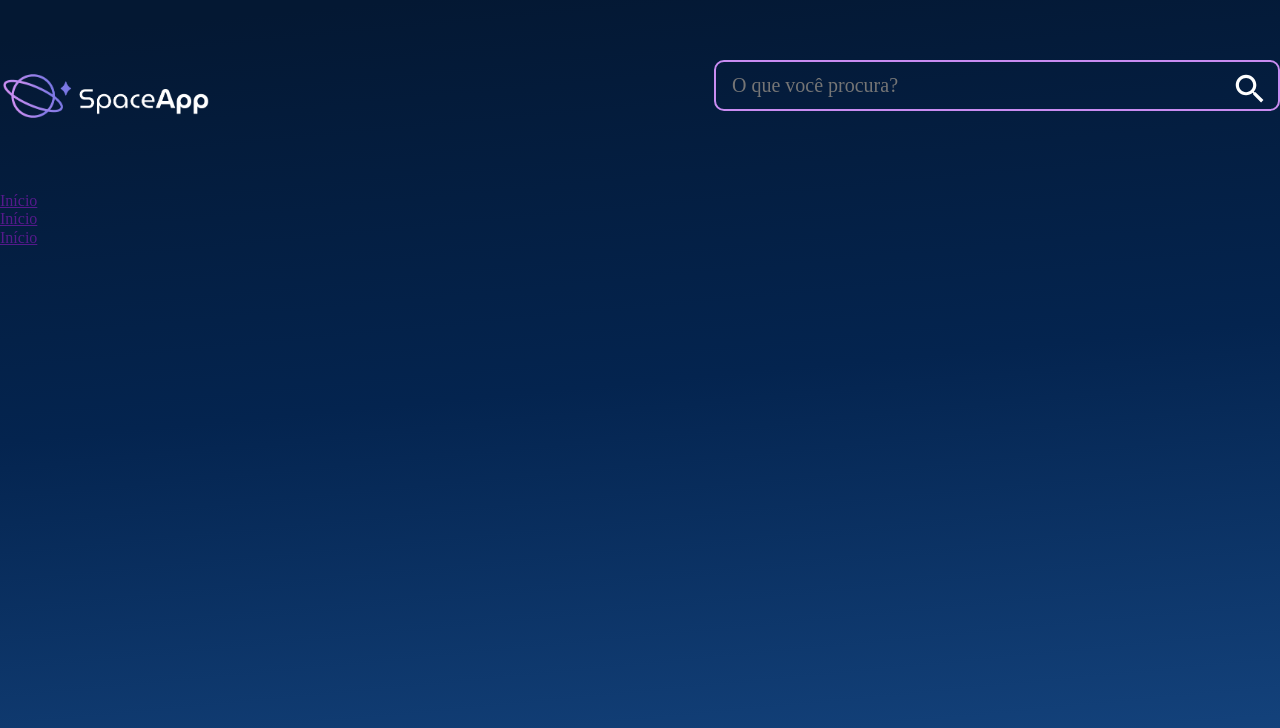
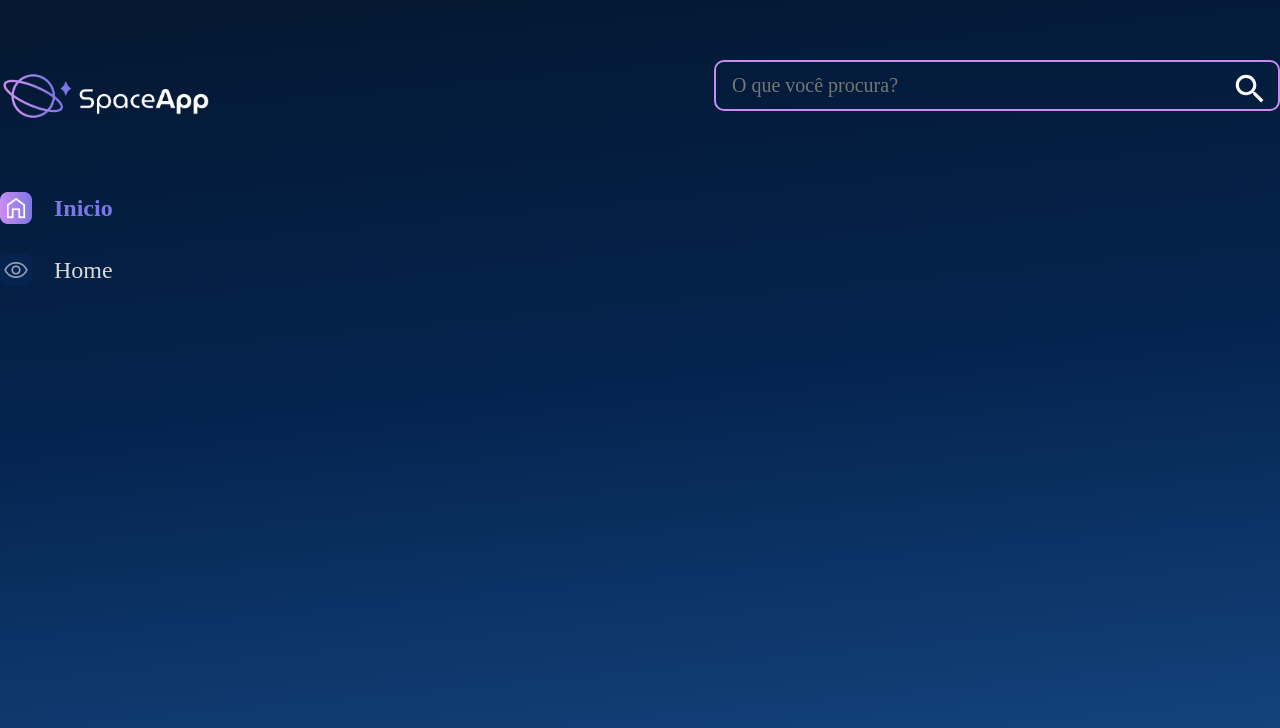
Before and after one commit to Joaolucas00/react-js, a React (Vite) app in the folder space-app/: page / in a window 1280 px wide. Shown: the top 728 px of the page. Built offline with nearby package versions, Linux system fonts and the light colour scheme.

Commit message:
barra lateral

```diff
--- /dev/null
+++ b/space-app/src/componentes/BarraLateral/ItemNav/index.jsx
@@ -0,0 +1,25 @@
+import styled from "styled-components"
+
+const ItemListaEstilizado = styled.li`
+    font-size: 24px;
+    line-height: 29px;
+    margin-bottom: 30px;
+    cursor: pointer;
+    color: ${ props => props.$ativo ? '#7B78E5' : '#D9D9D9' };
+    font-weight: ${ props => props.$ativo ? 'bold' : 300};
+    display: flex;
+    align-items: center;
+    gap: 22px;
+`
+
+
+const ItemNav = ({children, iconeAtivo, iconeInativo, ativo = false}) => {
+    return (
+            <ItemListaEstilizado $ativo={ativo}>
+            <img src={ativo ? iconeAtivo : iconeInativo} alt="icone"/>
+            {children}
+            </ItemListaEstilizado>
+    )
+}
+
+export default ItemNav
--- a/space-app/src/componentes/BarraLateral/index.jsx
+++ b/space-app/src/componentes/BarraLateral/index.jsx
@@ -1,4 +1,5 @@
 import styled from "styled-components"
+import ItemNav from "./ItemNav"
 
 const ListaEstilizada = styled.ul`
     list-style: none;
@@ -13,15 +14,15 @@ const BarraLateral = () => {
         <aside>
             <nav>
                 <ListaEstilizada>
-                    <li>
-                        <a href="">Início</a>
-                    </li>
-                    <li>
-                        <a href="">Início</a>
-                    </li>
-                    <li>
-                        <a href="">Início</a>
-                    </li>
+                    <ItemNav
+                        iconeInativo="/icones/home-inativo.png"
+                        iconeAtivo="/icones/home-ativo.png"
+                        ativo={true}
+                    >Inicio</ItemNav>
+                    <ItemNav
+                        iconeInativo="/icones/mais-vistas-inativo.png"
+                        iconeAtivo="/icones/mais-vistas-inativo.png"
+                    > Home</ItemNav>
                 </ListaEstilizada>
             </nav>
         </aside>
```
